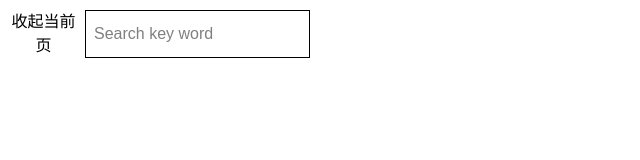
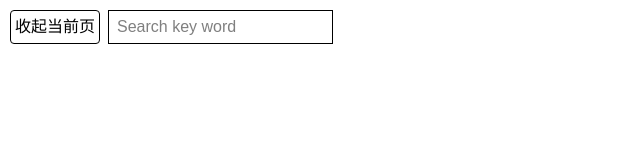
Before and after one commit to Shenchuanhuan/tabs-chrome, a browser extension: page html/sidepanel.html in a window 1280 px wide. Shown: the whole page, without its empty margins (0-640 px from the left). Drawn offline with Linux system fonts and the light colour scheme.

Commit message:
update: 调整style.css

```diff
--- a/html/sidepanel.html
+++ b/html/sidepanel.html
@@ -8,7 +8,9 @@
     <body>
         <!-- <button id="createGroupBtn">Create Group</button> -->
         <div class="flex">
-            <button id="addCurrent">收起当前页</button>
+            <button id="addCurrent" class="border-1 p-1 rounded-sm">
+                收起当前页
+            </button>
             <input
                 id="keywordSearch"
                 class="ml-2 border-1 pl-2 pr-2"
--- a/style.css
+++ b/style.css
@@ -3,7 +3,7 @@
 body {
     font-family: Arial, sans-serif;
     padding: 10px;
-    width: 320px;
+    width: 100%;
 }
 
 #groupInput {
```
Also changed, not shown: dist/style.css.
